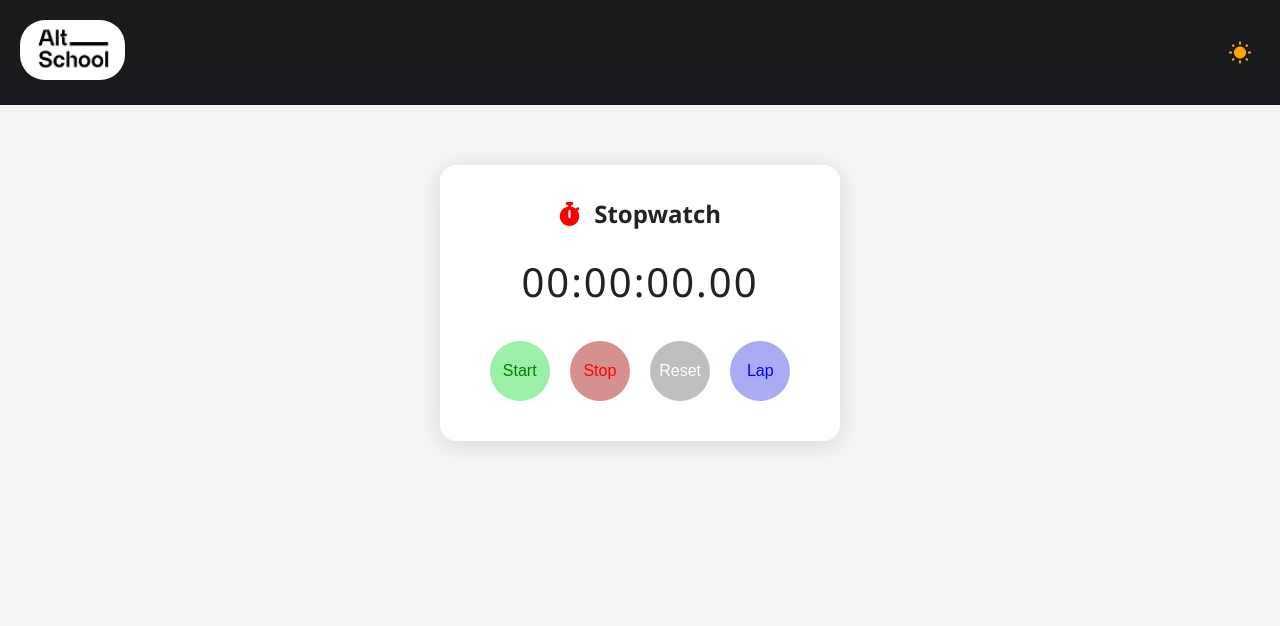
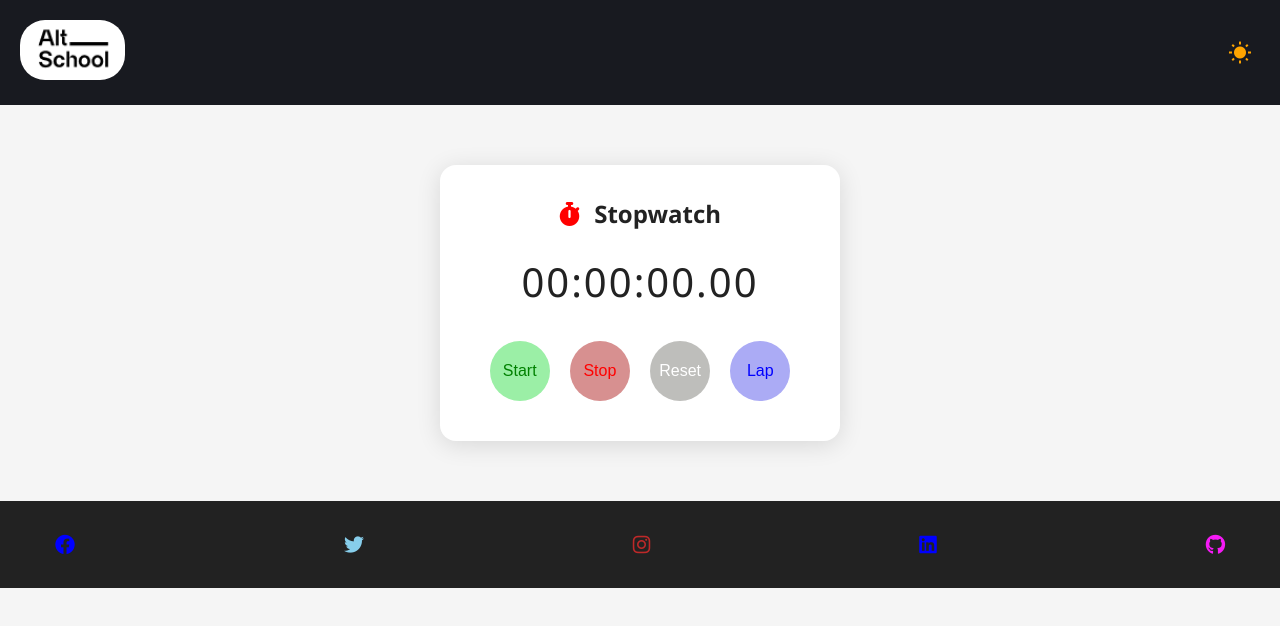
Before and after one commit to Imran-247/Stopwatch, a plain HTML site: page index.html in a window 1280 px wide. Drawn offline with Linux system fonts and the light colour scheme.

Commit message:
index.html, style.css

```diff
--- a/index.html
+++ b/index.html
@@ -28,6 +28,17 @@
 		</div>
 		<ul id="laps" class="lap-list"></ul>
 	</div>
+	<footer>
+		<div class="content">
+		<div class="media-icons">
+			<a href="https://www.facebook.com/share/1AjK9cbgtM/?mibextid=wwXIfr" target="_blank" id="facebook"><i class="fab fa-facebook"></i></a>
+            <a href="https://x.com/imran_otw?s=21" target="_blank" id="twitter"><i class="fab fa-twitter"></i></a>
+            <a href="https://www.instagram.com/dripplug918?igsh=MTNjdW9lbGN2MG85Mw%3D%3D&utm_source=qr" target="_blank" id="instagram"><i class="fab fa-instagram"></i></a>
+            <a href="https://www.linkedin.com/in/oamen-imran-747143248?utm_source=share&utm_campaign=share_via&utm_content=profile&utm_medium=ios_app" target="_blank" id="linkedin"><i class="fab fa-linkedin"></i></a>
+            <a href="https://github.com/Imran-247/Stopwatch.git" target="_blank" id="github"><i class="fab fa-github"></i></a>
+		</div>
+    </div>
+</footer>
 	<script src="script.js"></script>
 </body>
 </html>
--- a/style.css
+++ b/style.css
@@ -181,6 +181,58 @@ body.dark-mode .buttons button:hover, body.dark-mode #toggle-mode:hover {
 	background: #3a3f4b;
 }
 
+/* Style for the footer */
+.content{
+	height: auto;
+	width: 100%;
+	padding: 30px;
+	align-items: center;
+	background-color: #222;
+}
+
+/* Style for media icons in the footer */
+.content .media-icons{
+	font-size: 20px;
+	align-items: center;
+	display: flex;
+	justify-content: space-between;
+	place-items: center;
+	color: #fff;
+	margin: 0 15px;
+	cursor: pointer;
+	transition: transform 0.3s ease;
+}
+
+/* Style for media icons */
+.content .media-icons a{
+	text-decoration: none;
+	margin: 0 10px;
+}
+
+.content .media-icons a#facebook{
+	color: #0000ff;
+}
+
+.content .media-icons a#linkedin{
+	color: #0000ff;
+}
+
+.content .media-icons a#twitter{
+	color: #87ceeb;
+}
+
+.content .media-icons a#instagram{
+	color: #be2929;
+}
+
+.content .media-icons a#github{
+	color: #f61af6;
+}
+
+.cotent .media-icons a#facebook{
+	color: #3b5998;
+}
+
 /* Responsive design for smaller screens */
 @media (max-width: 480px) {
 	.container {
```
